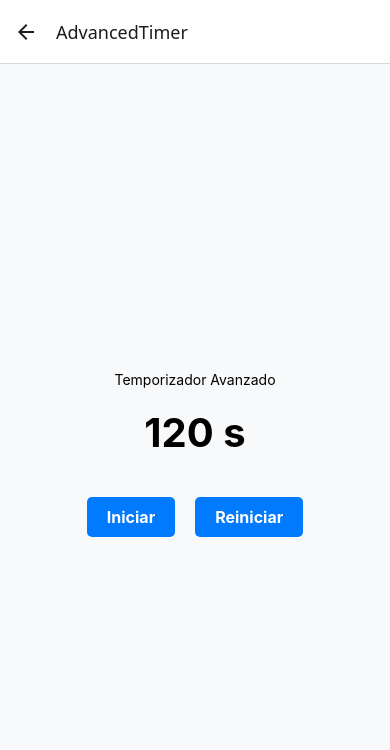
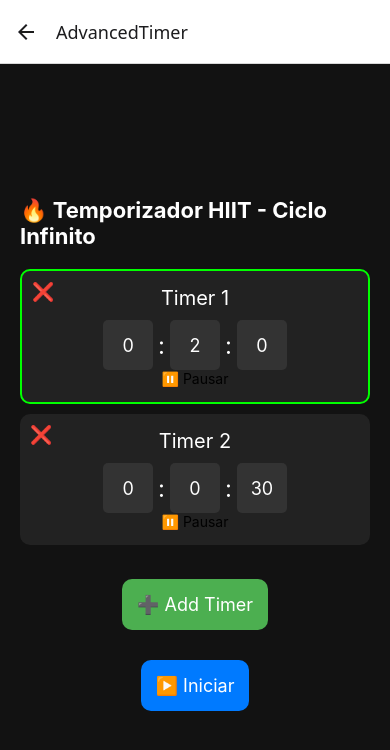
Before and after one commit to erick271997/CardioFlash, a React Native app: screen /AdvancedTimer in a window 390 px wide. Shown: the top 750 px of the page. Built offline with nearby package versions, Linux system fonts and the light colour scheme.

Commit message:
funcionalidda 50%

```diff
--- a/Componets/AdvancedTimer.js
+++ b/Componets/AdvancedTimer.js
@@ -1,31 +1,155 @@
 import React, { useState, useEffect } from "react";
-import { View, Text, TouchableOpacity } from "react-native";
+import { View, Text, TouchableOpacity, TextInput, ScrollView } from "react-native";
 import { styles } from "../styles/styles";
 
-const AdvancedTimer = ({ navigation }) => {
-  const [tiempo, setTiempo] = useState(120);
-  const [corriendo, setCorriendo] = useState(false);
+const AdvancedTimer = () => {
+  const [timers, setTimers] = useState([
+    { id: 1, hours: 0, minutes: 2, seconds: 0, original: { minutes: 2, seconds: 0 }, paused: false },
+    { id: 2, hours: 0, minutes: 0, seconds: 30, original: { minutes: 0, seconds: 30 }, paused: false }
+  ]);
+  const [running, setRunning] = useState(false);
+  const [currentIndex, setCurrentIndex] = useState(0);
 
   useEffect(() => {
-    let intervalo;
-    if (corriendo && tiempo > 0) {
-      intervalo = setInterval(() => setTiempo((t) => t - 1), 1000);
+    let interval;
+    if (running) {
+      interval = setInterval(() => {
+        setTimers((prevTimers) => {
+          const newTimers = [...prevTimers];
+
+          if (newTimers[currentIndex].paused) return newTimers; // Si está pausado, no hace nada
+
+          if (newTimers[currentIndex].seconds > 0) {
+            newTimers[currentIndex].seconds -= 1;
+          } else if (newTimers[currentIndex].minutes > 0) {
+            newTimers[currentIndex].minutes -= 1;
+            newTimers[currentIndex].seconds = 59;
+          } else if (newTimers[currentIndex].hours > 0) {
+            newTimers[currentIndex].hours -= 1;
+            newTimers[currentIndex].minutes = 59;
+            newTimers[currentIndex].seconds = 59;
+          } else {
+            // Restaurar tiempo original
+            newTimers[currentIndex] = {
+              ...newTimers[currentIndex],
+              minutes: newTimers[currentIndex].original.minutes,
+              seconds: newTimers[currentIndex].original.seconds
+            };
+
+            // Pasar al siguiente temporizador (si es el último, vuelve al primero)
+            setCurrentIndex((prevIndex) => (prevIndex + 1) % newTimers.length);
+          }
+
+          return newTimers;
+        });
+      }, 1000);
     } else {
-      clearInterval(intervalo);
+      clearInterval(interval);
     }
-    return () => clearInterval(intervalo);
-  }, [corriendo, tiempo]);
+
+    return () => clearInterval(interval);
+  }, [running, currentIndex, timers]);
+
+  // Agregar un nuevo temporizador
+  const addTimer = () => {
+    setTimers([
+      ...timers,
+      {
+        id: Date.now(),
+        hours: 0,
+        minutes: 0,
+        seconds: 0,
+        original: { minutes: 0, seconds: 0 },
+        paused: false
+      }
+    ]);
+  };
+
+  // Eliminar un temporizador
+  const removeTimer = (id) => {
+    const newTimers = timers.filter((timer) => timer.id !== id);
+    setTimers(newTimers);
+    if (currentIndex >= newTimers.length) {
+      setCurrentIndex(0);
+    }
+  };
+
+  // Actualizar tiempo de un temporizador
+  const updateTimer = (id, field, value) => {
+    setTimers((prevTimers) =>
+      prevTimers.map((timer) =>
+        timer.id === id
+          ? {
+              ...timer,
+              [field]: parseInt(value) || 0,
+              original: { ...timer.original, [field]: parseInt(value) || 0 }
+            }
+          : timer
+      )
+    );
+  };
+
+  // Pausar/Reanudar temporizador individual
+  const togglePause = (id) => {
+    setTimers((prevTimers) =>
+      prevTimers.map((timer) =>
+        timer.id === id ? { ...timer, paused: !timer.paused } : timer
+      )
+    );
+  };
 
   return (
     <View style={styles.container}>
-      <Text style={styles.labelText}>Temporizador Avanzado</Text>
-      <Text style={styles.timerText}>{tiempo} s</Text>
+      <Text style={styles.labelText}>🔥 Temporizador HIIT - Ciclo Infinito</Text>
+
+      <ScrollView style={{ maxHeight: 300, width: "100%" }}>
+        {timers.map((timer, index) => (
+          <View key={timer.id} style={[styles.timerContainer, currentIndex === index && styles.activeTimer]}>
+            <TouchableOpacity style={styles.deleteButton} onPress={() => removeTimer(timer.id)}>
+              <Text style={styles.deleteText}>❌</Text>
+            </TouchableOpacity>
+            <Text style={styles.timerText}>Timer {index + 1}</Text>
+            <View style={styles.inputRow}>
+              <TextInput
+                style={styles.input}
+                keyboardType="numeric"
+                maxLength={2}
+                value={timer.hours.toString()}
+                onChangeText={(value) => updateTimer(timer.id, "hours", value)}
+              />
+              <Text style={styles.separator}>:</Text>
+              <TextInput
+                style={styles.input}
+                keyboardType="numeric"
+                maxLength={2}
+                value={timer.minutes.toString()}
+                onChangeText={(value) => updateTimer(timer.id, "minutes", value)}
+              />
+              <Text style={styles.separator}>:</Text>
+              <TextInput
+                style={styles.input}
+                keyboardType="numeric"
+                maxLength={2}
+                value={timer.seconds.toString()}
+                onChangeText={(value) => updateTimer(timer.id, "seconds", value)}
+              />
+            </View>
+
+            {/* ⏯ Botón de pausa/reanudar para cada temporizador */}
+            <TouchableOpacity style={styles.pauseButton} onPress={() => togglePause(timer.id)}>
+              <Text style={styles.pauseText}>{timer.paused ? "▶️ Reanudar" : "⏸️ Pausar"}</Text>
+            </TouchableOpacity>
+          </View>
+        ))}
+      </ScrollView>
+
+      <TouchableOpacity style={styles.addButton} onPress={addTimer}>
+        <Text style={styles.addText}>➕ Add Timer</Text>
+      </TouchableOpacity>
+
       <View style={styles.buttonContainer}>
-        <TouchableOpacity style={styles.button} onPress={() => setCorriendo(!corriendo)}>
-          <Text style={styles.buttonText}>{corriendo ? "Pausar" : "Iniciar"}</Text>
-        </TouchableOpacity>
-        <TouchableOpacity style={styles.button} onPress={() => setTiempo(120)}>
-          <Text style={styles.buttonText}>Reiniciar</Text>
+        <TouchableOpacity style={styles.button} onPress={() => setRunning(!running)}>
+          <Text style={styles.buttonText}>{running ? "⏹️ Detener" : "▶️ Iniciar"}</Text>
         </TouchableOpacity>
       </View>
     </View>
--- a/Componets/BasicStopwatch.js
+++ b/Componets/BasicStopwatch.js
@@ -2,41 +2,62 @@ import React, { useState, useEffect } from "react";
 import { View, Text, TouchableOpacity } from "react-native";
 import { styles } from "../styles/styles"; // Importar los estilos
 
-const BasicStopwatch = ({ navigation }) => {
+const BasicStopwatch = () => {
+  const [horas, setHoras] = useState(0);
+  const [minutos, setMinutos] = useState(0);
   const [segundos, setSegundos] = useState(0);
-  const [milisegundos, setMilisegundos] = useState(0);
   const [corriendo, setCorriendo] = useState(false);
 
   useEffect(() => {
     let intervalo;
     if (corriendo) {
       intervalo = setInterval(() => {
-        setMilisegundos((prev) => {
-          if (prev === 99) {
-            setSegundos((seg) => seg + 1);
+        setSegundos((prevSegundos) => {
+          if (prevSegundos === 59) {
+            setMinutos((prevMinutos) => {
+              if (prevMinutos === 59) {
+                setHoras((prevHoras) => prevHoras + 1);
+                return 0;
+              }
+              return prevMinutos + 1;
+            });
             return 0;
           }
-          return prev + 1;
+          return prevSegundos + 1;
         });
-      }, 10);
+      }, 1000);
     } else {
       clearInterval(intervalo);
     }
     return () => clearInterval(intervalo);
   }, [corriendo]);
 
+  const formatearNumero = (num) => (num < 10 ? `0${num}` : num); // Asegura formato 00 00 00
+
   return (
     <View style={styles.container}>
-      <Text style={styles.labelText}>Cronómetro</Text>
+      <Text style={styles.labelText}>Chronometer</Text>
+
+      {/* Timer en una sola línea */}
       <View style={styles.timerContainer}>
-        <Text style={styles.timerText}>{segundos}:</Text>
-        <Text style={styles.timerText}>{milisegundos}</Text>
+        <Text style={styles.timerText}>
+          {formatearNumero(horas)} : {formatearNumero(minutos)} : {formatearNumero(segundos)}
+        </Text>
       </View>
+
       <View style={styles.buttonContainer}>
         <TouchableOpacity style={styles.button} onPress={() => setCorriendo(!corriendo)}>
-          <Text style={styles.buttonText}>{corriendo ? "Detener" : "Iniciar"}</Text>
+          <Text style={styles.buttonText}>{corriendo ? "Pausar" : "Iniciar"}</Text>
         </TouchableOpacity>
-        <TouchableOpacity style={styles.button} onPress={() => { setSegundos(0); setMilisegundos(0); }}>
+        <TouchableOpacity
+          style={styles.button}
+          onPress={() => {
+            setHoras(0);
+            setMinutos(0);
+            setSegundos(0);
+            setCorriendo(false);
+          }}
+        >
           <Text style={styles.buttonText}>Reiniciar</Text>
         </TouchableOpacity>
       </View>
--- a/Componets/BasicTimer.js
+++ b/Componets/BasicTimer.js
@@ -48,17 +48,15 @@ const BasicTimer = () => {
     const h = String(Math.floor(timeLeft / 3600)).padStart(2, "0");
     const m = String(Math.floor((timeLeft % 3600) / 60)).padStart(2, "0");
     const s = String(timeLeft % 60).padStart(2, "0");
-    return `${h}:${m}:${s}`;
+    return `${h} : ${m} : ${s}`;
   };
 
   return (
     <View style={styles.container}>
-      <Text style={styles.title}>Temporizador Básico</Text>
+      <Text style={styles.title}>Temporizador</Text>
 
-      {/* Contenedor en fila para etiquetas y entradas */}
-      <View style={styles.row}>
-        <View style={styles.column}>
-          <Text style={styles.label}>Hr</Text>
+      {/* Contenedor en fila para las entradas de tiempo */}
+      <View style={styles.timerInputContainer}>
         <TextInput
           style={styles.input}
           keyboardType="numeric"
@@ -67,9 +65,7 @@ const BasicTimer = () => {
           onChangeText={setHours}
           editable={!running}
         />
-        </View>
-        <View style={styles.column}>
-          <Text style={styles.label}>Min</Text>
+        <Text style={styles.separator}>:</Text>
         <TextInput
           style={styles.input}
           keyboardType="numeric"
@@ -78,9 +74,7 @@ const BasicTimer = () => {
           onChangeText={setMinutes}
           editable={!running}
         />
-        </View>
-        <View style={styles.column}>
-          <Text style={styles.label}>Sec</Text>
+        <Text style={styles.separator}>:</Text>
         <TextInput
           style={styles.input}
           keyboardType="numeric"
@@ -90,23 +84,15 @@ const BasicTimer = () => {
           editable={!running}
         />
       </View>
-      </View>
 
       {/* Mostrar tiempo en cuenta regresiva si está corriendo */}
       {running && <Text style={styles.timerText}>{formatTime()}</Text>}
 
-      {/* Botones */}
+      {/* Botones en una línea horizontal */}
       <View style={styles.buttonContainer}>
-        {!running ? (
-          <TouchableOpacity style={styles.button} onPress={startTimer}>
-            <Text style={styles.buttonText}>Iniciar</Text>
+        <TouchableOpacity style={styles.button} onPress={running ? stopTimer : startTimer}>
+          <Text style={styles.buttonText}>{running ? "Pausar" : "Iniciar"}</Text>
         </TouchableOpacity>
-        ) : (
-          <TouchableOpacity style={styles.button} onPress={stopTimer}>
-            <Text style={styles.buttonText}>Detener</Text>
-          </TouchableOpacity>
-        )}
-
         <TouchableOpacity style={styles.button} onPress={resetTimer}>
           <Text style={styles.buttonText}>Reiniciar</Text>
         </TouchableOpacity>
--- a/screens/HomeScreen.js
+++ b/screens/HomeScreen.js
@@ -11,15 +11,15 @@ const HomeScreen = ({ navigation }) => {
       <Text style={styles.labelText}>Selecciona una opción:</Text>
 
       <TouchableOpacity style={styles.button} onPress={() => navigation.navigate("BasicStopwatch")}>
-        <Text style={styles.buttonText}>Cronómetro Básico</Text>
+        <Text style={styles.buttonText}>Basic Stopwatch</Text>
       </TouchableOpacity>
 
       <TouchableOpacity style={styles.button} onPress={() => navigation.navigate("BasicTimer")}>
-        <Text style={styles.buttonText}>Temporizador Básico</Text>
+        <Text style={styles.buttonText}>Basic Timer</Text>
       </TouchableOpacity>
 
       <TouchableOpacity style={styles.button} onPress={() => navigation.navigate("AdvancedTimer")}>
-        <Text style={styles.buttonText}>Temporizador Avanzado</Text>
+        <Text style={styles.buttonText}>Advanced Timer</Text>
       </TouchableOpacity>
     </View>
 
--- a/styles/styles.js
+++ b/styles/styles.js
@@ -3,58 +3,83 @@ import { StyleSheet } from "react-native";
 export const styles = StyleSheet.create({
   container: {
     flex: 1,
+    alignItems: "center",
     justifyContent: "center",
-    alignItems: "center",
-    backgroundColor: "#f8f9fa",
+    backgroundColor: "#121212",
+    padding: 20,
   },
-  title: {
-    fontSize: 24,
+  labelText: {
+    fontSize: 22,
     fontWeight: "bold",
+    color: "#fff",
     marginBottom: 20,
   },
-  row: {
+  timerContainer: {
+    backgroundColor: "#222",
+    padding: 15,
+    borderRadius: 10,
+    marginBottom: 10,
+    alignItems: "center",
+    width: "100%",
+  },
+  activeTimer: {
+    borderColor: "#0f0",
+    borderWidth: 2,
+  },
+  timerText: {
+    fontSize: 20,
+    color: "#fff",
+  },
+  inputRow: {
     flexDirection: "row",
     alignItems: "center",
-    justifyContent: "center",
-  },
-  column: {
-    alignItems: "center",
-    marginHorizontal: 10,
-  },
-  label: {
-    fontSize: 16,
-    fontWeight: "bold",
-    marginBottom: 5,
+    marginTop: 10,
   },
   input: {
+    backgroundColor: "#333",
+    color: "#fff",
+    fontSize: 18,
+    textAlign: "center",
     width: 50,
     height: 50,
-    textAlign: "center",
-    fontSize: 20,
-    borderWidth: 1,
-    borderColor: "#000",
     borderRadius: 5,
-    backgroundColor: "#fff",
+    marginHorizontal: 5,
   },
-  timerText: {
-    fontSize: 40,
-    fontWeight: "bold",
-    marginVertical: 20,
+  separator: {
+    fontSize: 24,
+    color: "#fff",
   },
   buttonContainer: {
     flexDirection: "row",
     marginTop: 20,
   },
   button: {
-    backgroundColor: "#007bff",
-    paddingVertical: 10,
-    paddingHorizontal: 20,
-    borderRadius: 5,
+    backgroundColor: "#007AFF",
+    padding: 15,
+    borderRadius: 10,
     marginHorizontal: 10,
   },
   buttonText: {
     color: "#fff",
-    fontSize: 16,
-    fontWeight: "bold",
+    fontSize: 18,
+  },
+  addButton: {
+    backgroundColor: "#4CAF50",
+    padding: 15,
+    borderRadius: 10,
+    marginVertical: 10,
+  },
+  addText: {
+    color: "#fff",
+    fontSize: 18,
+  },
+  deleteButton: {
+    position: "absolute",
+    left: 10,
+    top: 10,
+  },
+  deleteText: {
+    fontSize: 18,
+    color: "#FF4444",
   },
 });
```
Lines whose indentation alone changed are shown as unchanged.
